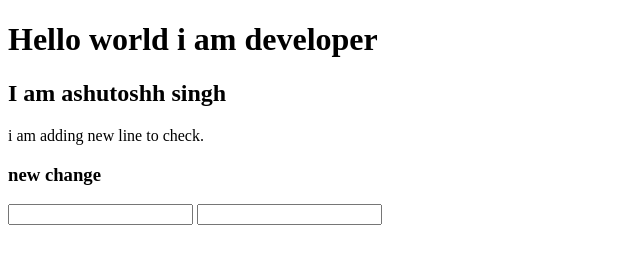
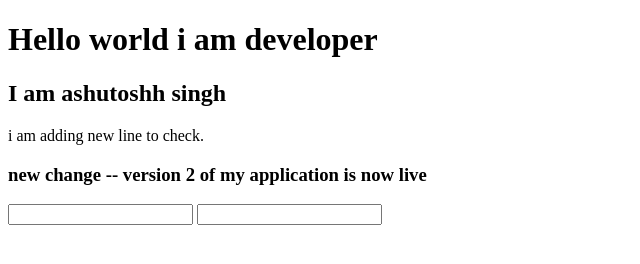
Before and after one commit to redashu/ashumobi-ci, a plain HTML site: page index.html in a window 1280 px wide. Shown: the whole page, without its empty margins (0-640 px from the left). Drawn offline with Linux system fonts and the light colour scheme.

```diff
--- a/index.html
+++ b/index.html
@@ -10,7 +10,7 @@
     <h1>Hello world i am developer </h1>
     <h2>I am ashutoshh singh </h2>
     <p> i am adding new line to check. </p>
-    <h3> new change </h3>
+    <h3> new change -- version 2 of my application is now live </h3>
     <input>
     <input>
     <marquee> <img src="docker.png" alt="image not loading"> </marquee>
```
